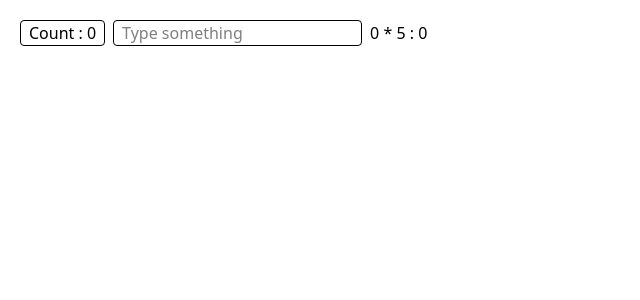
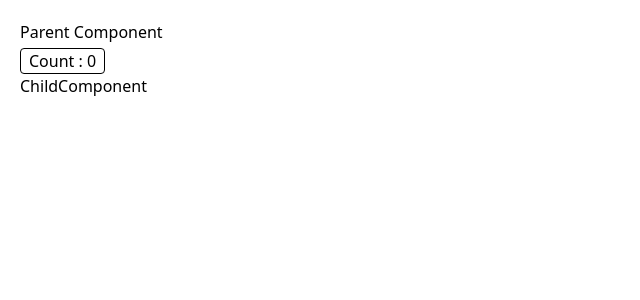
Before and after one commit to Samir-Singh/reactjs-compiler, a React (Vite) app: page /user-info/1 in a window 1280 px wide. Shown: the top 300 px of the page, without its empty margins (0-640 px from the left). Built offline with nearby package versions, Linux system fonts and the light colour scheme.

Commit message:
revised React.memo and useCallback

```diff
--- a/src/App.jsx
+++ b/src/App.jsx
@@ -1,33 +1,24 @@
-import { useMemo, useState } from "react";
+import { useCallback, useState } from "react";
+import ChildComponent from "./components/ChildComponent";
 
 const App = () => {
   const [count, setCount] = useState(0);
-  const [text, setText] = useState("");
 
-  const multiply = useMemo(() => {
-    console.log("calculating");
-    return count * 5;
-  }, [count]);
+  const handleIncrement = useCallback(() => {
+    setCount((prev) => prev + 1);
+  }, []);
 
   return (
     <>
+      <p>Parent Component</p>
       <button
         onClick={() => setCount((prev) => prev + 1)}
-        className="border px-2 rounded"
+        className="border mt-1 px-2 rounded"
       >
         Count : {count}
       </button>
 
-      <input
-        value={text}
-        onChange={(e) => setText(e?.target?.value)}
-        placeholder="Type something"
-        className="ml-2 border rounded px-2"
-      />
-
-      <span className="ml-2">
-        {count} * 5 : {multiply}
-      </span>
+      <ChildComponent handleIncrement={handleIncrement} />
     </>
   );
 };
--- /dev/null
+++ b/src/components/ChildComponent/index.jsx
@@ -0,0 +1,12 @@
+import { memo } from "react";
+
+const ChildComponent = () => {
+  console.log("ChildComponent");
+  return (
+    <>
+      <p>ChildComponent</p>
+    </>
+  );
+};
+
+export default memo(ChildComponent);
```
